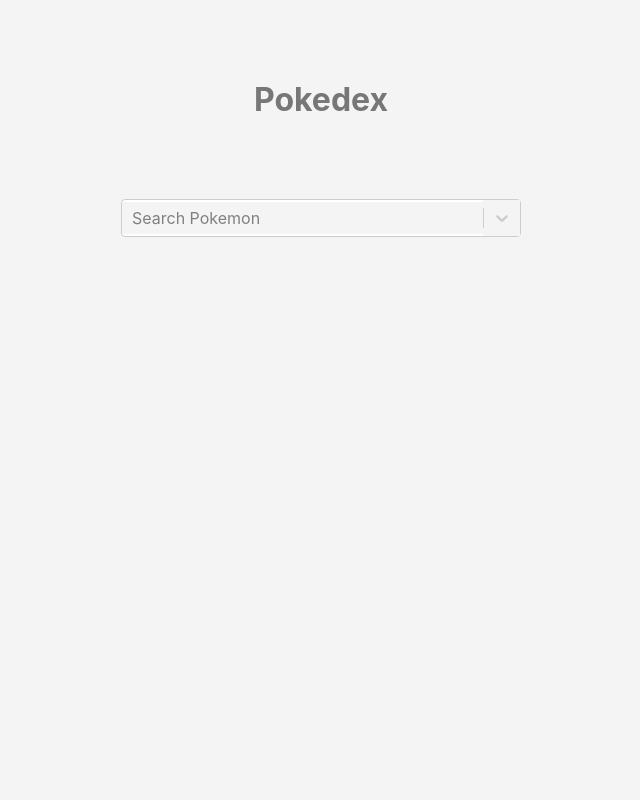
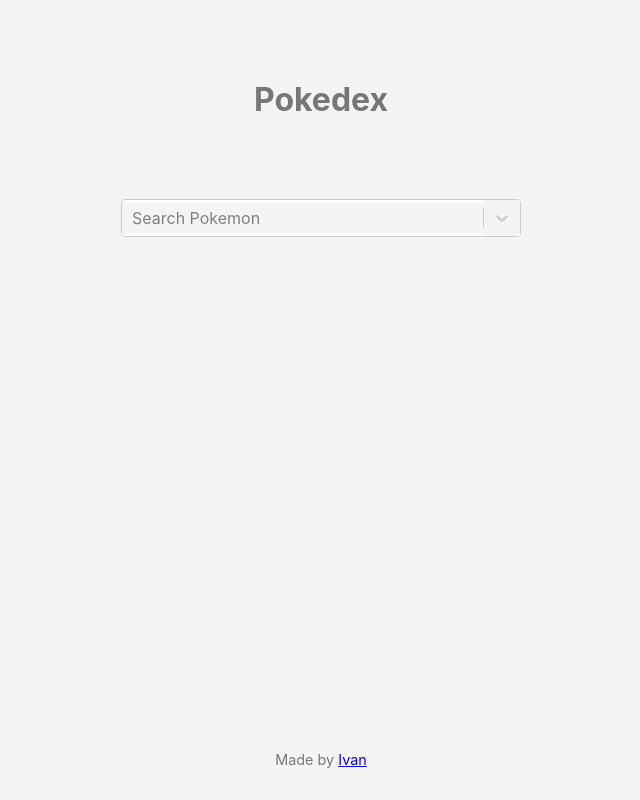
Before and after one commit to ivanms1/pokedex-react, a React (Create React App) app: page / in a window 1280 px wide. Shown: the whole page, without its empty margins (319-959 px from the left). Built offline with nearby package versions, Linux system fonts and the light colour scheme.

Commit message:
add credit and description

```diff
--- a/public/index.html
+++ b/public/index.html
@@ -5,10 +5,7 @@
     <link rel="icon" href="%PUBLIC_URL%/favicon.ico" />
     <meta name="viewport" content="width=device-width, initial-scale=1" />
     <meta name="theme-color" content="#000000" />
-    <meta
-      name="description"
-      content="Web site created using create-react-app"
-    />
+    <meta name="description" content="Pokedex Made By Ivan" />
     <link rel="apple-touch-icon" href="%PUBLIC_URL%/logo192.png" />
     <link rel="manifest" href="%PUBLIC_URL%/manifest.json" />
     <title>Pokedex</title>
--- a/src/App.css
+++ b/src/App.css
@@ -23,7 +23,12 @@
 
 .Select {
   min-width: 200px;
-  margin-bottom: 1rem;
+}
+
+.Credit {
+  font-size: 0.9rem;
+  position: fixed;
+  bottom: 2rem;
 }
 
 @media (min-width: 800px) {
--- a/src/App.tsx
+++ b/src/App.tsx
@@ -83,6 +83,16 @@
           <Spinner />
         )}
       </div>
+      <p className='Credit'>
+        Made by{' '}
+        <a
+          target='_blank'
+          rel='noopener noreferrer'
+          href='https://www.ivansaldano.com/'
+        >
+          Ivan
+        </a>
+      </p>
     </div>
   );
 }
```
